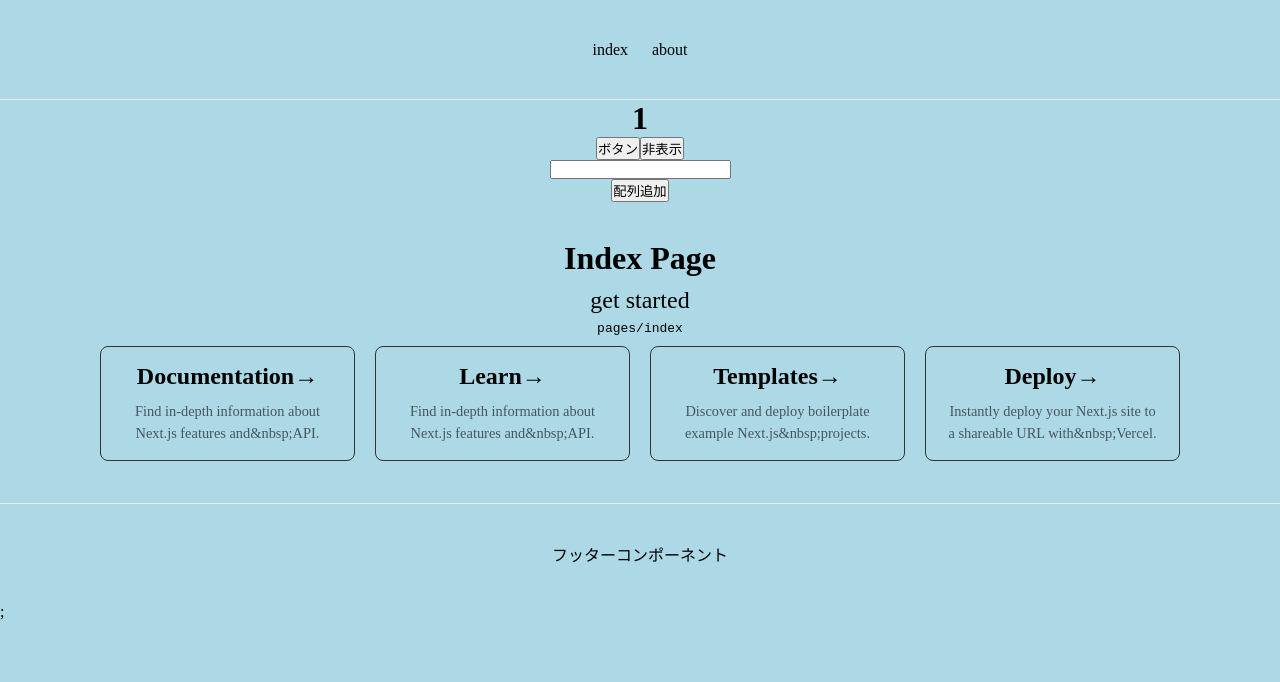
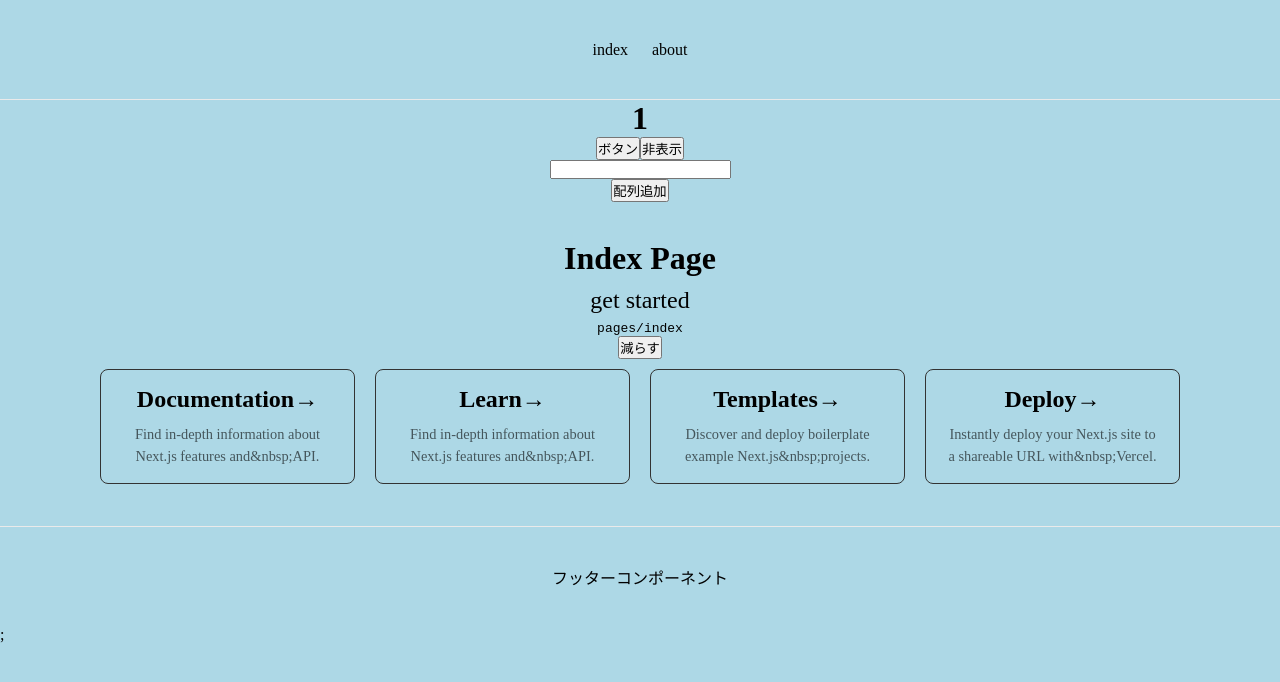
Before and after one commit to nobyn0312/LearnNextjs-react-kouza, a Next.js app: page / in a window 1280 px wide. Shown: the top 682 px of the page. Built offline with nearby package versions, Linux system fonts and the light colour scheme.

Commit message:
Links 要素 減らす

```diff
--- a/src/components/Headline/index.jsx
+++ b/src/components/Headline/index.jsx
@@ -8,6 +8,7 @@ export default function Headline(props) {
     <p className={classes.description}>
     get started
     </p>
+
     <code className={classes.code}>pages/{props.children}</code>
     </>
   );
--- a/src/components/Links/index.jsx
+++ b/src/components/Links/index.jsx
@@ -1,33 +1,18 @@
+import { useCallback, useState } from "react";
 import classes from "./Links.module.css";
 
 
-const ITEMS = [
-  {
-    href: "https://nextjs.org/docs?utm_source=create-next-app&utm_medium=default-template&utm_campaign=create-next-app",
-    title: "Documentation→",
-    description: "Find in-depth information about Next.js features and&nbsp;API."
-  },
-  {
-    href: "https://nextjs.org/learn?utm_source=create-next-app&utm_medium=default-template&utm_campaign=create-next-app",
-    title: "Learn→",
-    description: "Find in-depth information about Next.js features and&nbsp;API."
-  },
-  {
-    href: "https://vercel.com/templates?framework=next.js&utm_source=create-next-app&utm_medium=default-template&utm_campaign=create-next-app",
-    title: "Templates→",
-    description: "Discover and deploy boilerplate example Next.js&nbsp;projects."
-  },
-  {
-    href: "https://vercel.com/new?utm_source=create-next-app&utm_medium=default-template&utm_campaign=create-next-app",
-    title: "Deploy→",
-    description: " Instantly deploy your Next.js site to a shareable URL with&nbsp;Vercel."
-  },
-]
 
-export default function Links() {
+export default function Links({items , handleReduce}) {
+
+
   return (
+    <>
+    <br/>
+        <button onClick={handleReduce}>減らす</button>
+
     <div className={classes.grid}>
-      {ITEMS.map(item => {
+      {items.map(item => {
         return (
           <a
           key={item.href}
@@ -46,5 +31,7 @@ export default function Links() {
         )
       })}
     </div>
+    </>
+
   )
 }
--- a/src/components/Main/index.jsx
+++ b/src/components/Main/index.jsx
@@ -1,10 +1,41 @@
 import classes from "./Main.module.css";
 import Links from "../Links";
 import Headline from "../Headline";
-import { useEffect } from "react";
+import { useCallback, useState } from "react";
+
+
+const ITEMS = [
+  {
+    href: "https://nextjs.org/docs?utm_source=create-next-app&utm_medium=default-template&utm_campaign=create-next-app",
+    title: "Documentation→",
+    description: "Find in-depth information about Next.js features and&nbsp;API."
+  },
+  {
+    href: "https://nextjs.org/learn?utm_source=create-next-app&utm_medium=default-template&utm_campaign=create-next-app",
+    title: "Learn→",
+    description: "Find in-depth information about Next.js features and&nbsp;API."
+  },
+  {
+    href: "https://vercel.com/templates?framework=next.js&utm_source=create-next-app&utm_medium=default-template&utm_campaign=create-next-app",
+    title: "Templates→",
+    description: "Discover and deploy boilerplate example Next.js&nbsp;projects."
+  },
+  {
+    href: "https://vercel.com/new?utm_source=create-next-app&utm_medium=default-template&utm_campaign=create-next-app",
+    title: "Deploy→",
+    description: " Instantly deploy your Next.js site to a shareable URL with&nbsp;Vercel."
+  },
+]
 
 
 export default function Main(props) {
+  const [items,setItems] =useState(ITEMS);
+  const handleReduce =useCallback(()=>{
+    setItems((prevItems)=>{
+      return prevItems.slice(0,prevItems.length -1)
+    })
+  },[])
+
   return (
     <>
       <main className={classes.main}>
@@ -13,7 +44,7 @@ export default function Main(props) {
          {props.page}
         </code>
       </Headline>
-      <Links/>
+      <Links items={items} handleReduce={handleReduce}/>
       </main>
     </>
   );
```
